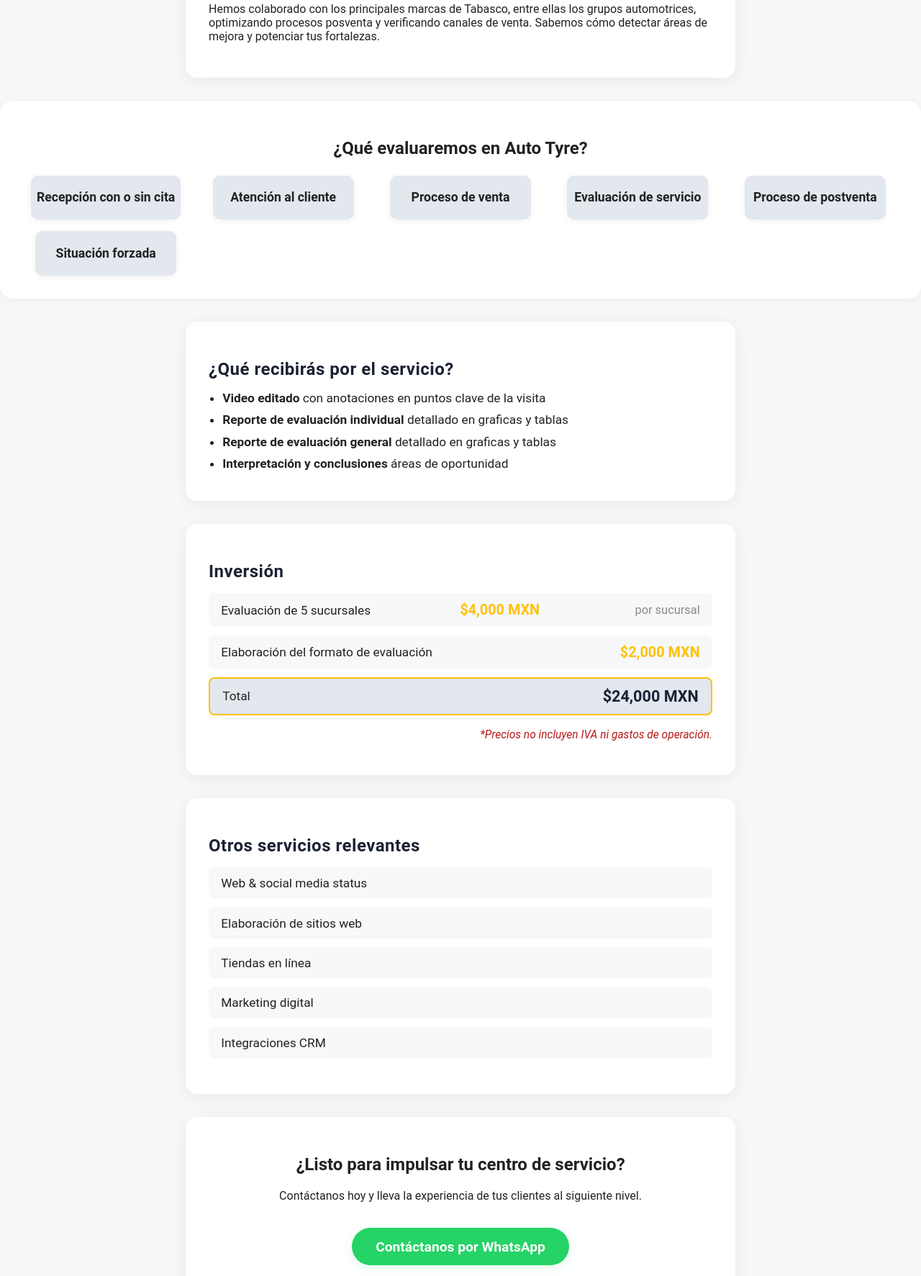
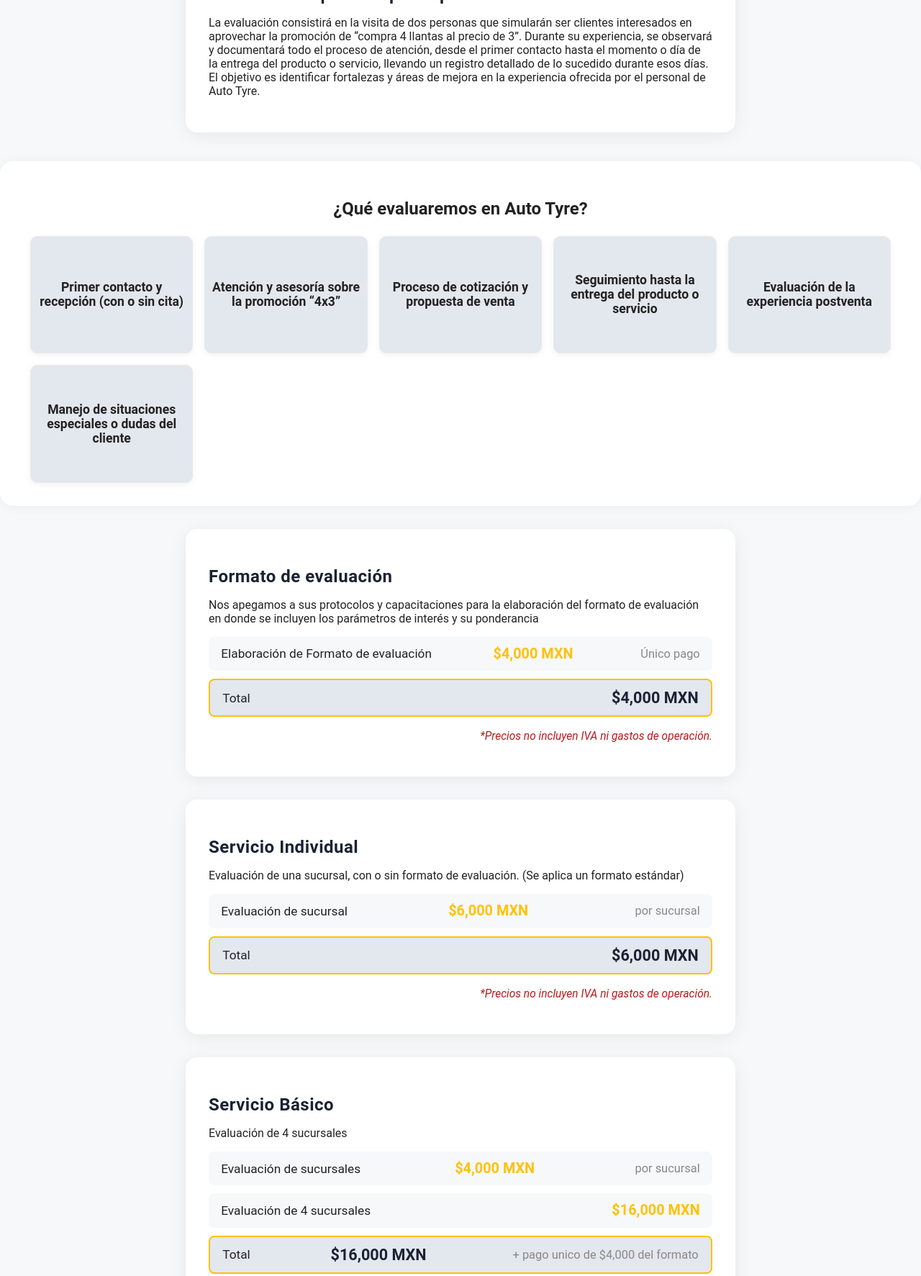
Before and after one commit to unknownshopper/autotyre, a plain HTML site: page index.html in a window 1280 px wide. Shown: the part 583-2356 px from the top of the page at 72% size. Drawn offline with Linux system fonts and the light colour scheme.

Commit message:
2nd round

```diff
--- a/index.html
+++ b/index.html
@@ -16,51 +16,117 @@
     <main>
         <section class="intro">
             <h2>Transforma la experiencia de tus clientes</h2>
-            <p>En <strong>The Unknown Shopper</strong> ayudamos a AUTO TYRE a elevar su estándar de servicio, evaluando cada detalle del proceso de atención, venta y postventa. Nuestro equipo experto le ofrece una visión objetiva logrando cuantificar el esfuerzo y ejecución de los protocolos de servicio, atención y ventas.</p>
+            <p>En <strong>The Unknown Shopper</strong> agradecemos la confianza de AUTO TYRE al aceptar nuestra propuesta de evaluación. Nos encontramos listos para dar el siguiente paso y presentar la propuesta económica detallada, alineada a los objetivos y necesidades identificadas en su centro de servicio. Nuestro equipo está preparado para acompañarlos en la mejora continua de la experiencia de sus clientes y la optimización de sus procesos.</p>
         </section>
 
         <section class="experiencia">
             <h2>Confianza respaldada por experiencia</h2>
-            <p>Hemos colaborado con los principales marcas de Tabasco, entre ellas los grupos automotrices, optimizando procesos posventa y verificando canales de venta. Sabemos cómo detectar áreas de mejora y potenciar tus fortalezas.</p>
+            <p>La evaluación consistirá en la visita de dos personas que simularán ser clientes interesados en aprovechar la promoción de “compra 4 llantas al precio de 3”. Durante su experiencia, se observará y documentará todo el proceso de atención, desde el primer contacto hasta el momento o día de la entrega del producto o servicio, llevando un registro detallado de lo sucedido durante esos días. El objetivo es identificar fortalezas y áreas de mejora en la experiencia ofrecida por el personal de Auto Tyre.</p>
         </section>
 
         <div class="servicios-section">
             <h2>¿Qué evaluaremos en Auto Tyre?</h2>
             <div class="servicios-grid">
-              <div class="card">Recepción con o sin cita</div>
-              <div class="card">Atención al cliente</div>
-              <div class="card">Proceso de venta</div>
-              <div class="card">Evaluación de servicio</div>
-              <div class="card">Proceso de postventa</div>
-              <div class="card">Situación forzada</div>
-            </div>
+                <div class="card">Primer contacto y recepción (con o sin cita)</div>
+                <div class="card">Atención y asesoría sobre la promoción “4x3”</div>
+                <div class="card">Proceso de cotización y propuesta de venta</div>
+                <div class="card">Seguimiento hasta la entrega del producto o servicio</div>
+                <div class="card">Evaluación de la experiencia postventa</div>
+                <div class="card">Manejo de situaciones especiales o dudas del cliente</div>
+              </div>
           </div>
 
+
+
+        <section class="precios">
+            <h2>Formato de evaluación</h2>
+            <p>Nos apegamos a sus protocolos y capacitaciones para la elaboración del formato de evaluación en donde se incluyen los parámetros de interés y su ponderancia</p>
+            <div class="precios-grid">
+                <div class="precio-item">
+                    <span>Elaboración de Formato de evaluación</span>
+                    <span class="precio">$4,000 MXN</span>
+                    <span class="detalle">Único pago</span>
+                </div>
+                <div class="precio-total">
+                    <span>Total</span>
+                    <span class="precio-final">$4,000 MXN</span>
+                </div>
+            </div>
+            <p class="nota-precios">*Precios no incluyen IVA ni gastos de operación.</p>
+        </section>
+
+        <section class="precios">
+            <h2>Servicio Individual</h2>
+            <p>Evaluación de una sucursal, con o sin formato de evaluación. (Se aplica un formato estándar)</p>
+            <div class="precios-grid">
+                <div class="precio-item">
+                    <span>Evaluación de sucursal </span>
+                    <span class="precio">$6,000 MXN</span>
+                    <span class="detalle">por sucursal</span>
+                </div>
+                <div class="precio-total">
+                    <span>Total</span>
+                    <span class="precio-final">$6,000 MXN</span>
+
+                </div>
+            </div>
+            <p class="nota-precios">*Precios no incluyen IVA ni gastos de operación.</p>
+        </section>
+
+
+
+        <section class="precios">
+            <h2>Servicio Básico</h2>
+            <p>Evaluación de 4 sucursales</p>
+            <div class="precios-grid">
+                <div class="precio-item">
+                    <span>Evaluación de sucursales </span>
+                    <span class="precio">$4,000 MXN</span>
+                    <span class="detalle">por sucursal</span>
+                </div>
+                <div class="precio-item">
+                    <span>Evaluación de 4 sucursales</span>
+                    <span class="precio">$16,000 MXN</span>
+                </div>
+                <div class="precio-total">
+                    <span>Total</span>
+                    <span class="precio-final">$16,000 MXN</span>
+                    <span class="detalle"> + pago unico de $4,000 del formato</span>
+
+                </div>
+            </div>
+            <p class="nota-precios">*Precios no incluyen IVA ni gastos de operación.</p>
+        </section>
+
         <section class="entregables">
-            <h2>¿Qué recibirás por el servicio?</h2>
+            <h2>¿Qué recibirás por el pago de estos servicios de evaluación?</h2>
+            <p>Enlace de descarga con el siguiente paquete de evaluación que incluye:</p>
             <ul>
-                <li><strong>Video editado</strong> con anotaciones en puntos clave de la visita</li>
-                <li><strong>Reporte de evaluación individual</strong> detallado en graficas y tablas</li>
-                <li><strong>Reporte de evaluación general</strong> detallado en graficas y tablas</li>
-                <li><strong>Interpretación y conclusiones</strong> áreas de oportunidad</li>
+                <li><strong>Formato de evaluación</strong> apegado a los parámetros de interés y ponderancia especificados por Auto Tyre</li>
+                <li><strong>Video editado</strong> con anotaciones en puntos clave de la visita en cada sucursal</li>
+                <li><strong>Reporte de evaluación individual</strong> Reporte detallado en graficas y tablas de la evaluación de cada sucursal</li>
+                <li><strong>Reporte de evaluación general</strong> Reporte detallado comparativo en graficas y tablas de todas las sucursales</li>
+                <li><strong>Interpretación y conclusiones</strong> Indicaciones y observaciones en el aprovechamiento de las áreas de oportunidad</li>
             </ul>
         </section>
 
         <section class="precios">
-            <h2>Inversión</h2>
+            <h2>Plataforma de evaluación</h2>
             <div class="precios-grid">
                 <div class="precio-item">
-                    <span>Evaluación de 5 sucursales</span>
-                    <span class="precio">$4,000 MXN</span>
-                    <span class="detalle">por sucursal</span>
+                    <span>App de evaluaciones </span> <span class="detalle">Consulta de resultados históricos en cada sucursal</span>
+
+                </div>
+
+                <div class="precio-item">
+                    <span>Seguridad </span> <span class="detalle">Acceso con diferentes perfiles a los resultados</span>
                 </div>
                 <div class="precio-item">
-                    <span>Elaboración del formato de evaluación</span>
-                    <span class="precio">$2,000 MXN</span>
+                    <span>Actualización en tiempo real</span> <span class="detalle">Los resultados son accesibles en cualquier momento</span>
                 </div>
                 <div class="precio-total">
                     <span>Total</span>
-                    <span class="precio-final">$24,000 MXN</span>
+                    <span class="precio-final">$00,000 MXN</span>
                 </div>
             </div>
             <p class="nota-precios">*Precios no incluyen IVA ni gastos de operación.</p>
--- a/style.css
+++ b/style.css
@@ -33,6 +33,8 @@
     margin-bottom: 1.2rem;
 }
 .servicios-section {
+  margin: 40px 0;
+  text-align: center;
   padding: 2rem;
   background: #fff;
   border-radius: 18px;
@@ -40,11 +42,52 @@
   box-shadow: 0 2px 16px rgba(0,0,0,0.05);
 }
 
+.servicios-grid {
+  display: grid;
+  grid-template-columns: repeat(auto-fit, minmax(260px, 1fr));
+  gap: 24px;
+  justify-items: center;
+  margin-top: 24px;
+  padding: 0 10px;
+}
+
+.card {
+  background: #fff;
+  border-radius: 18px;
+  box-shadow: 0 4px 24px rgba(0,0,0,0.08), 0 1.5px 6px rgba(0,0,0,0.04);
+  padding: 32px 20px;
+  font-size: 1.1rem;
+  font-weight: 500;
+  color: #222;
+  transition: transform 0.18s, box-shadow 0.18s;
+  border: 1px solid #eaeaea;
+  min-height: 120px;
+  display: flex;
+  align-items: center;
+  justify-content: center;
+}
+
+.card:hover {
+  transform: translateY(-6px) scale(1.03);
+  box-shadow: 0 8px 32px rgba(0,0,0,0.13), 0 2px 8px rgba(0,0,0,0.06);
+  border-color: #c2e0ff;
+  background: #f7fbff;
+}
+
+@media (max-width: 600px) {
+  .servicios-section {
+    padding: 1rem;
+  }
   .servicios-section h2 {
-    text-align: center;
-    margin-bottom: 1.5rem;
-    font-size: 1.5rem;
+    font-size: 1.1rem;
   }
+  .card {
+    font-size: 1rem;
+    padding: 1rem 0.5rem;
+    min-width: 120px;
+  }
+}
+
 
   .servicios-grid {
     display: grid;
```
Lines whose indentation alone changed are shown as unchanged.
